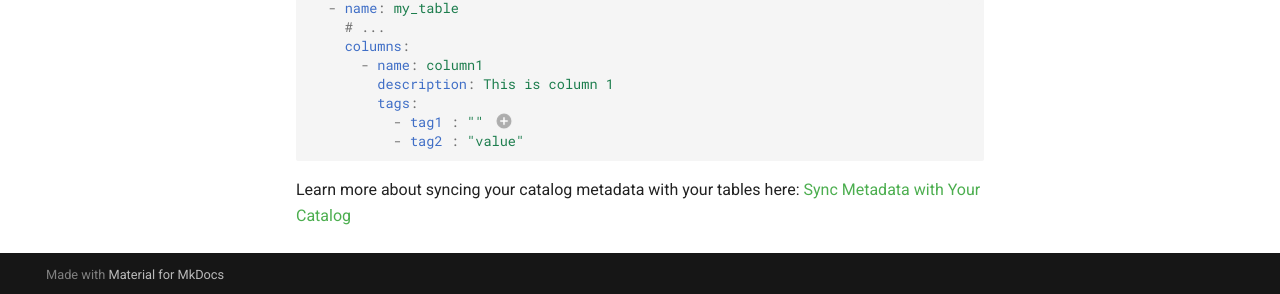
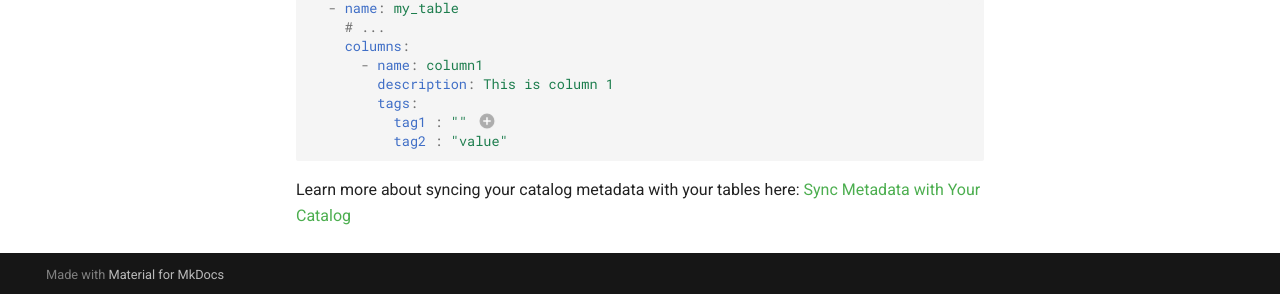
Before and after one commit to BenSchr/kelp-core, an MkDocs documentation site: the page built from docs/guides/sdp.md, in a window 1280 px wide and 900 px high, scrolled down 4825 px. Shown: the part 603-897 px from the top of the window. Built offline with MkDocs 1.6.1 and Material for MkDocs 9.7.7, drawn with Linux system fonts in a browser that asks for light colours; comment, search, counter and statistics services are not loaded.

Commit message:
docs: small fix

````diff
--- a/docs/guides/sdp.md
+++ b/docs/guides/sdp.md
@@ -247,8 +247,8 @@ kelp_models:
       - name: column1
         description: This is column 1
         tags:
-          - tag1 : "" # (1)!
-          - tag2 : "value"
+          tag1 : "" # (1)!
+          tag2 : "value"
 ```
 
 1. This will apply the tag `tag1` as key-only tag to `column1` in the catalog.
````
Also changed, not shown: 1 other file.
